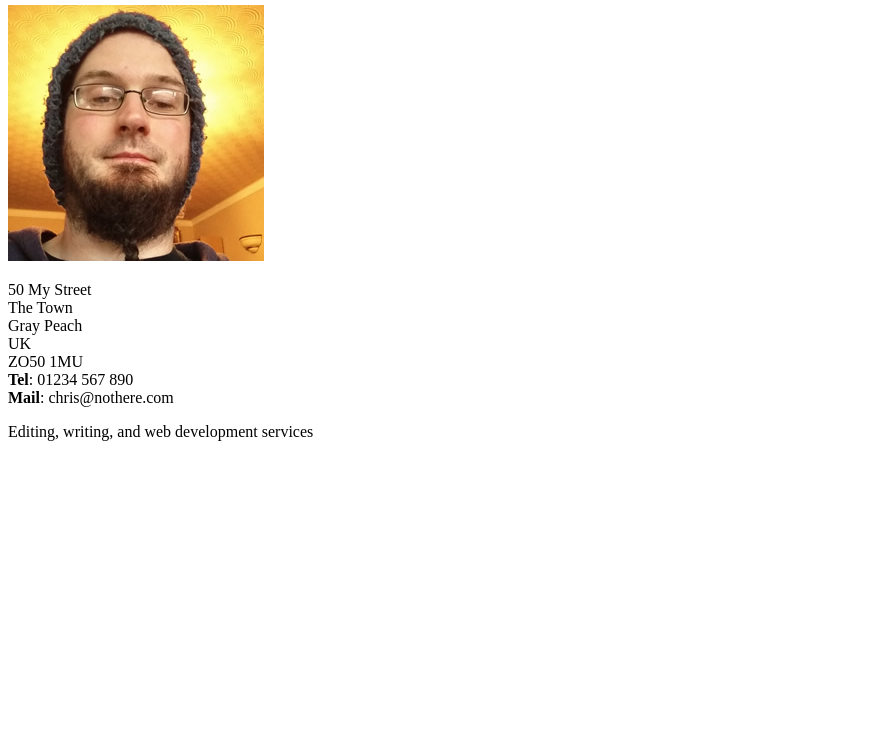
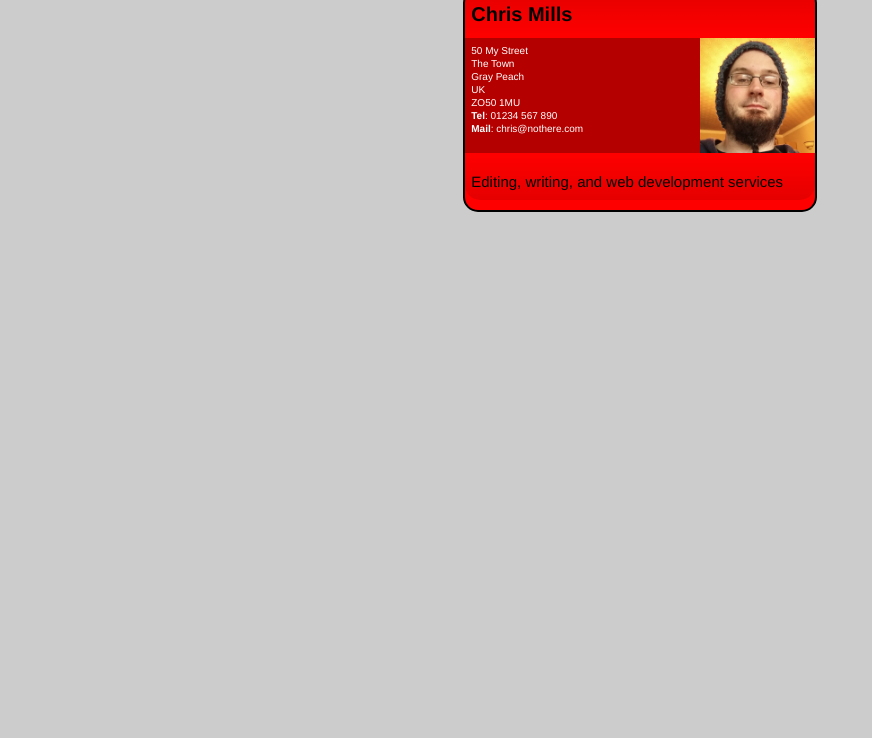
Before and after one commit to Listoniann/tcss460css, a plain HTML site: page css_comprehension/comprehension.html in a window 1280 px wide. Shown: the part 62-800 px from the top of the page, without its empty margins (0-872 px from the left). Drawn offline with Linux system fonts and the light colour scheme.

Commit message:
Update comprehension.html

```diff
--- a/css_comprehension/comprehension.html
+++ b/css_comprehension/comprehension.html
@@ -4,7 +4,7 @@
   <meta charset="utf-8">
   <meta name="viewport" content="width=device-width">
   <title>Fundamental CSS comprehension</title>
-  <link rel="stylesheet" href="style.css">
+  <link rel="stylesheet" href="style-resource.css">
 </head>
 <body>
 
```
